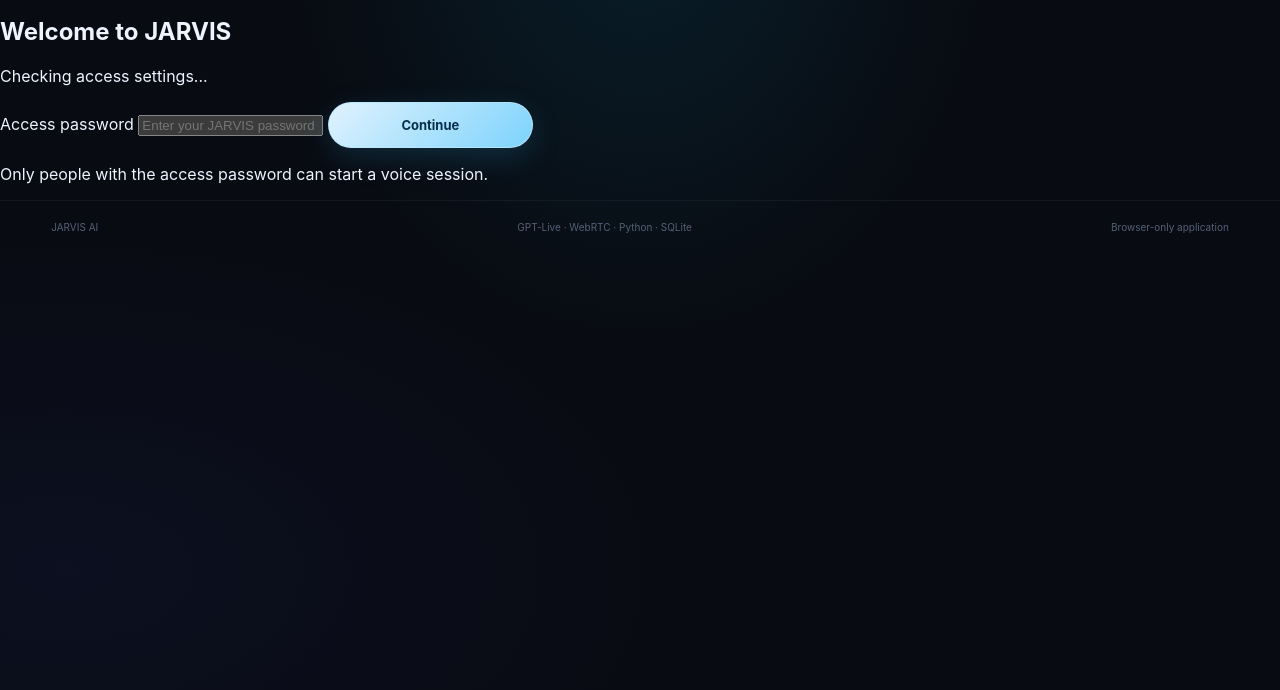
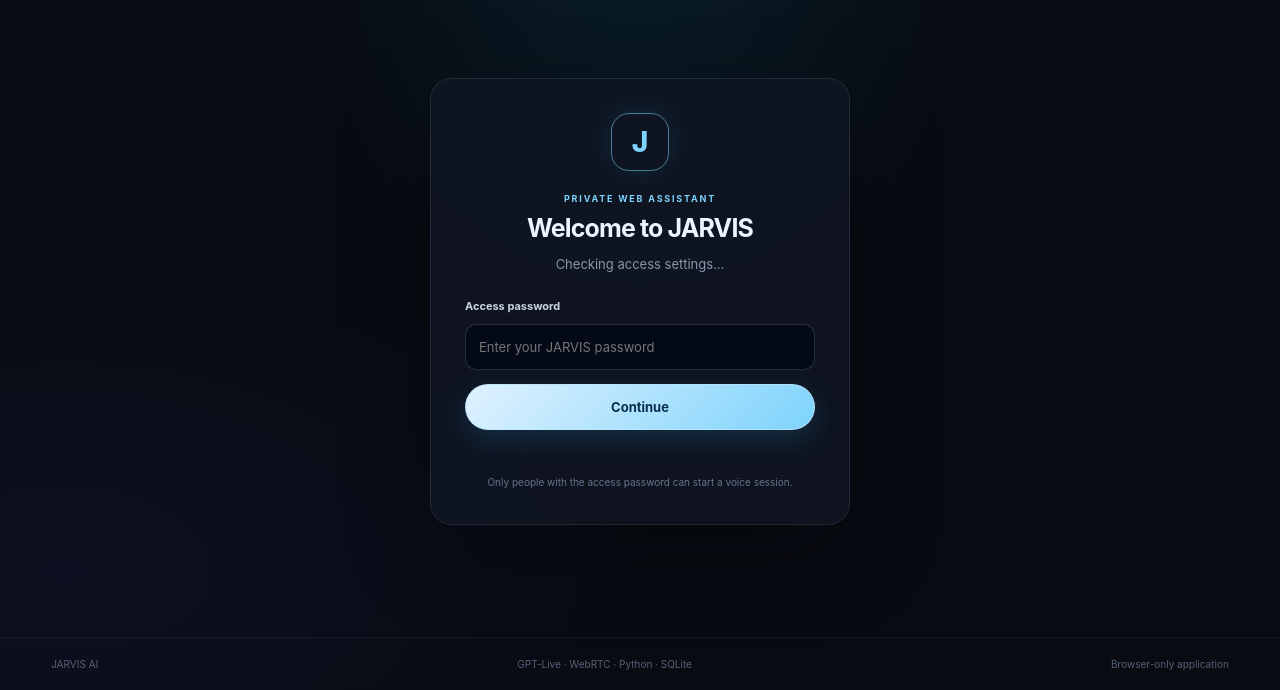
Before and after one commit to mahitech580/Jarvis-AI, a plain HTML site: page web/index.html in a window 1280 px wide. Shown: the part 110-800 px from the top of the page. Drawn offline with Linux system fonts and the light colour scheme; no server answers.

Commit message:
Style hosted JARVIS browser application

```diff
--- a/web/style.css
+++ b/web/style.css
@@ -10,8 +10,12 @@
     --text: #edf3ff;
     --muted: #8996ac;
     --accent: #7dd3fc;
-    --accent-strong: #38bdf8;
     --green: #4ade80;
+}
+
+[hidden],
+.hidden {
+    display: none !important;
 }
 
 body {
@@ -26,7 +30,8 @@ body {
     font-family: Inter, ui-sans-serif, system-ui, -apple-system, BlinkMacSystemFont, "Segoe UI", sans-serif;
 }
 
-button {
+button,
+input {
     font: inherit;
 }
 
@@ -55,7 +60,8 @@ button {
     text-decoration: none;
 }
 
-.brand-mark {
+.brand-mark,
+.login-mark {
     width: 40px;
     height: 40px;
     display: grid;
@@ -82,6 +88,12 @@ button {
     color: var(--muted);
     font-size: 9px;
     letter-spacing: 0.17em;
+}
+
+.topbar-actions {
+    display: flex;
+    align-items: center;
+    gap: 12px;
 }
 
 .connection-pill {
@@ -115,6 +127,107 @@ button {
 
 .connection-pill[data-state="error"] .connection-dot {
     background: #fb7185;
+}
+
+.logout-button {
+    padding: 8px 12px;
+    border: 1px solid var(--panel-border);
+    border-radius: 999px;
+    background: transparent;
+    color: #cbd5e1;
+    font-size: 11px;
+    cursor: pointer;
+}
+
+.login-panel {
+    width: min(100% - 32px, 420px);
+    margin: auto;
+    padding: 34px;
+    border: 1px solid var(--panel-border);
+    border-radius: 22px;
+    background: var(--panel);
+    box-shadow: 0 28px 90px rgba(0, 0, 0, 0.28);
+    text-align: center;
+}
+
+.login-mark {
+    width: 58px;
+    height: 58px;
+    margin: 0 auto 22px;
+    border-radius: 18px;
+    font-size: 28px;
+}
+
+.login-panel .eyebrow {
+    margin-bottom: 9px;
+}
+
+.login-panel h1 {
+    margin: 0;
+    font-size: 25px;
+    font-weight: 650;
+    letter-spacing: -0.035em;
+}
+
+.login-description {
+    margin: 11px 0 24px;
+    color: var(--muted);
+    font-size: 13px;
+    line-height: 1.6;
+}
+
+.login-form {
+    display: grid;
+    gap: 11px;
+    text-align: left;
+}
+
+.login-form label {
+    color: #cbd5e1;
+    font-size: 11px;
+    font-weight: 650;
+}
+
+.login-form input {
+    width: 100%;
+    min-height: 46px;
+    padding: 0 13px;
+    border: 1px solid rgba(148, 163, 184, 0.22);
+    border-radius: 11px;
+    outline: none;
+    background: rgba(2, 6, 23, 0.72);
+    color: var(--text);
+    font-size: 13px;
+}
+
+.login-form input:focus {
+    border-color: rgba(125, 211, 252, 0.8);
+    box-shadow: 0 0 0 3px rgba(56, 189, 248, 0.1);
+}
+
+.login-form .mic-button {
+    width: 100%;
+    margin-top: 3px;
+}
+
+.login-form .mic-button:disabled {
+    opacity: 0.65;
+    cursor: wait;
+}
+
+.login-error {
+    min-height: 17px;
+    margin: 0;
+    color: #fda4af;
+    font-size: 11px;
+    line-height: 1.5;
+}
+
+.login-footer {
+    margin: 17px 0 0;
+    color: #64748b;
+    font-size: 10px;
+    line-height: 1.5;
 }
 
 .main-content {
@@ -409,9 +522,22 @@ button {
         min-height: 66px;
     }
 
+    .topbar-actions {
+        gap: 6px;
+    }
+
+    .connection-pill {
+        padding: 7px 9px;
+        font-size: 10px;
+    }
+
     .main-content {
         width: min(100% - 24px, 920px);
         padding-top: 20px;
+    }
+
+    .login-panel {
+        padding: 27px 22px;
     }
 
     .voice-panel {
```
